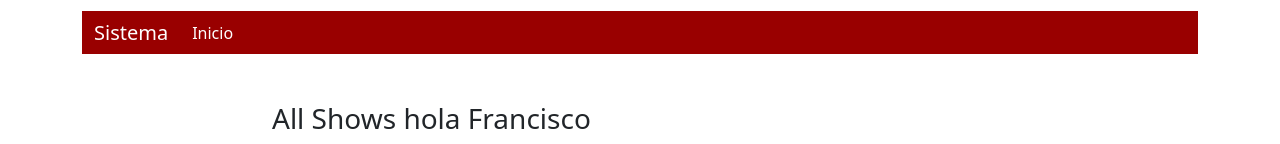
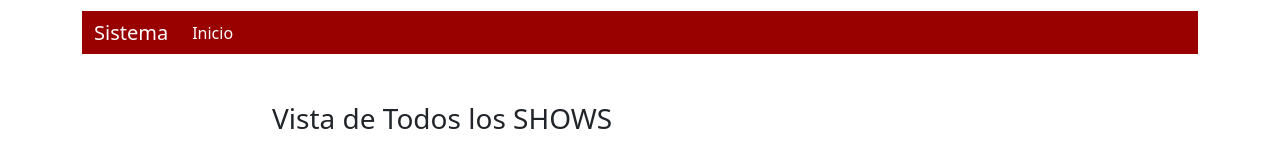
Before and after one commit to fboisier/django-tv-shows-python0015, a Django app: page /shows in a window 1280 px wide. Shown: the part 149-293 px from the top of the page. Run offline with Django 3.2, Linux system fonts and the light colour scheme; data that the repository does not hold is empty; some libraries are stand-ins or nearby versions.

Commit message:
esto son los cambios

```diff
--- a/app/templates/shows.html
+++ b/app/templates/shows.html
@@ -10,7 +10,7 @@
     <div class="row mt-5">
 
         <div class="col-sm-12 col-lg-8 offset-lg-2">
-            <h3>All Shows {{variable}}</h3>
+            <h3>Vista de Todos los SHOWS</h3>
             <table class="table table-vino table-striped table-bordered table-hover">
                 <thead>
                     <tr class="text-center">
--- a/requerimientos.txt
+++ b/requerimientos.txt
@@ -19,7 +19,6 @@ ipython==7.24.1
 ipython-genutils==0.2.0
 jedi==0.18.0
 matplotlib-inline==0.1.2
-mysqlclient==2.0.3
 parso==0.8.2
 pickleshare==0.7.5
 Pillow==8.3.1
```
